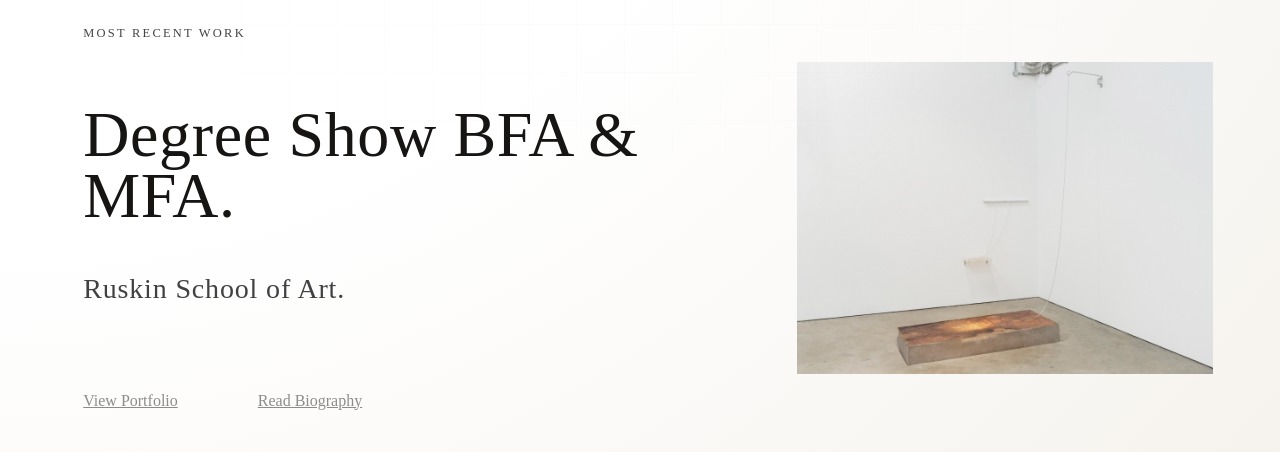
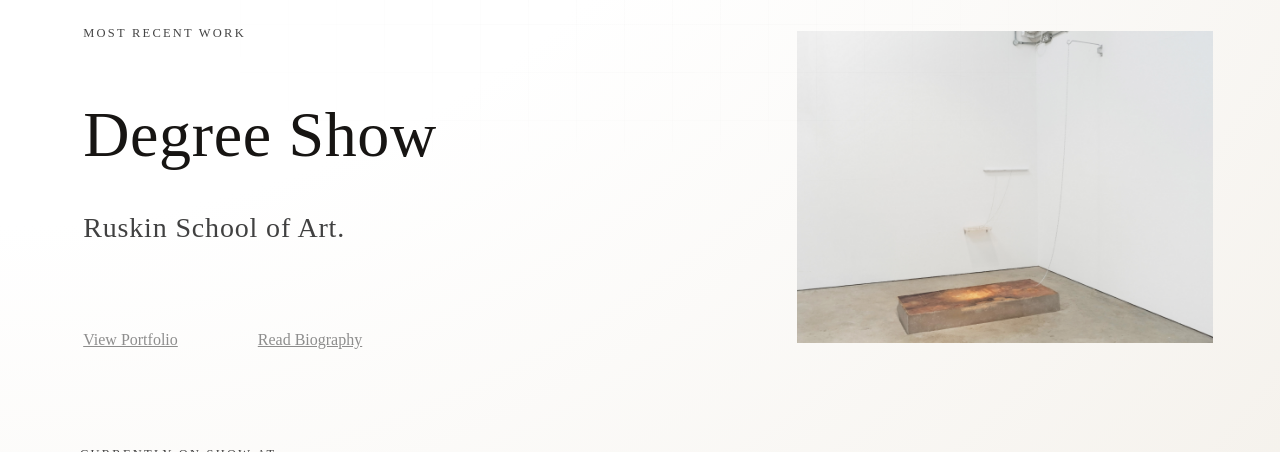
Before and after one commit to zka2038/jweisite, a plain HTML site: page index.html in a window 1280 px wide. Shown: the part 648-1100 px from the top of the page. Drawn offline with Linux system fonts and the light colour scheme.

Commit message:
changes in text

```diff
--- a/index.html
+++ b/index.html
@@ -80,6 +80,8 @@
           <img src="assets/images/full/detailofWoodProjection.jpg" alt="Featured artwork 7">
           <figcaption>Wood Projection, 2025.11</figcaption>
         </a>
+      </figure>
+      <figure class="carousel-slide">
         <a class="carousel-link" href="artworks/PlasticWrapped.html" aria-label="Open Cling Film artwork page">
           <img src="assets/images/full/Gelatin1notext.jpg" alt="Featured artwork 2">
           <figcaption>Cling Film, 2026.02, 90.0 x 120.0 x 5.5cm</figcaption>
@@ -106,7 +108,7 @@
 
       <div>
         <p class="kicker">Most recent work</p>
-        <h1>Degree Show BFA & MFA.</h1>
+        <h1>Degree Show</h1>
         <p class="lede">Ruskin School of Art.</p>
         <div class="button-row">
           <a class="back-link" href="portfolio.html">View Portfolio</a>
```
